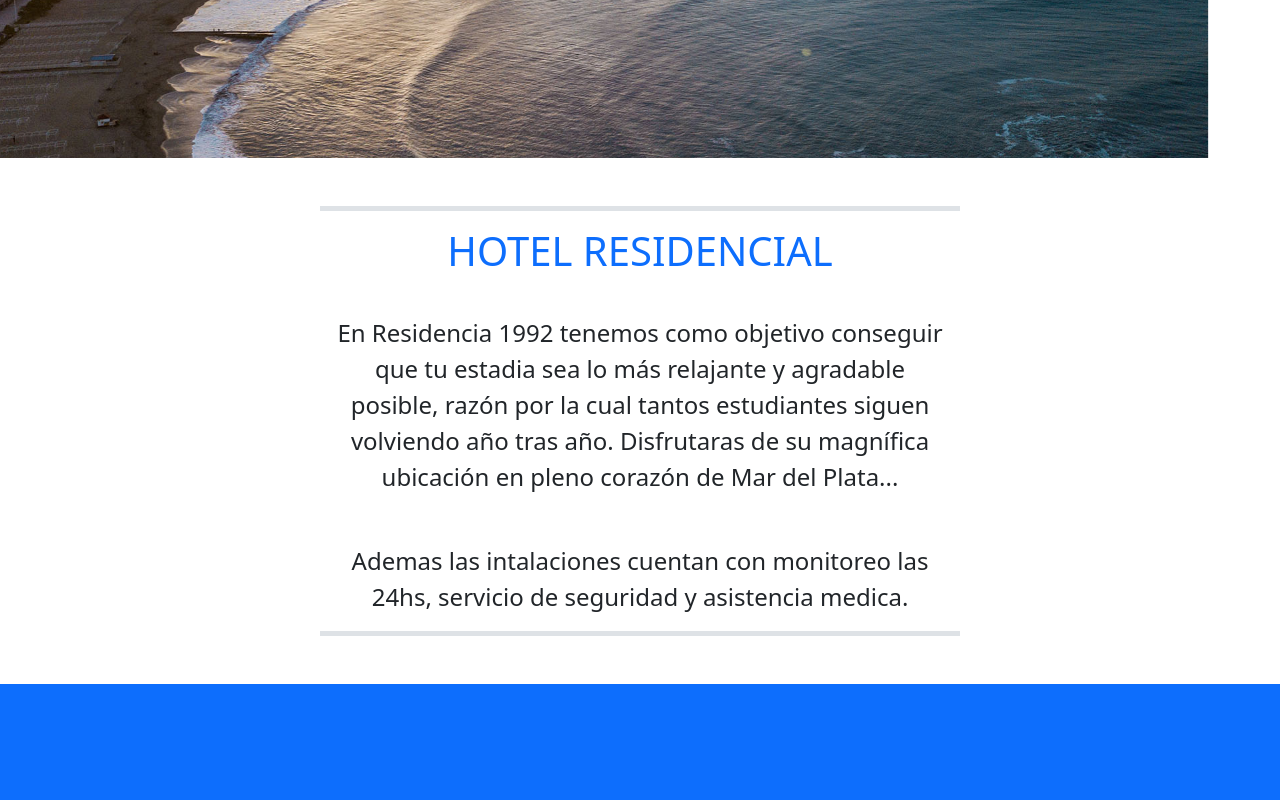
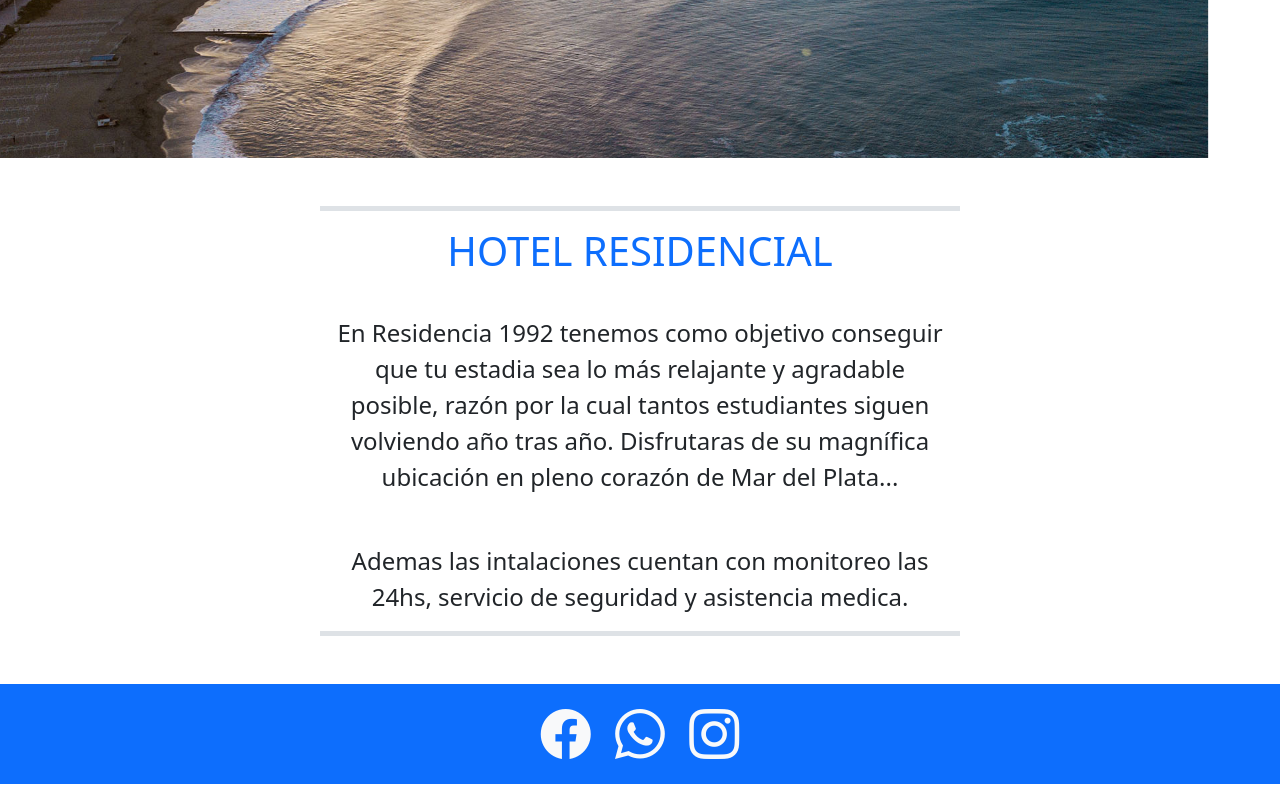
Before and after one commit to freddymdq/Residencia1992-NOALTA, a plain HTML site: page index.html in a window 1280 px wide. Shown: the part 501-1301 px from the top of the page. Drawn offline with nearby package versions, Linux system fonts and the light colour scheme.

Commit message:
index nuevo terminado

```diff
--- a/index.html
+++ b/index.html
@@ -8,23 +8,25 @@
 
     <!--BOOTSTRAP LINK-->
     <link href="https://cdn.jsdelivr.net/npm/bootstrap@5.2.0-beta1/dist/css/bootstrap.min.css" rel="stylesheet" integrity="sha384-0evHe/X+R7YkIZDRvuzKMRqM+OrBnVFBL6DOitfPri4tjfHxaWutUpFmBp4vmVor" crossorigin="anonymous">
+    <!--ICONOS BOOTSTRAP-->
+    <link rel="stylesheet" href="https://cdn.jsdelivr.net/npm/bootstrap-icons@1.8.3/font/bootstrap-icons.css">
     <!--ANIMACIONES LINK-->
     <link rel="stylesheet" href="https://cdnjs.cloudflare.com/ajax/libs/animate.css/4.1.1/animate.min.css"/>
-
+    <!--CSS-->
     <link rel="stylesheet" href="style.css">
 </head>
 
 <body>
     <section class="grid">
         <!--HEADER-->
-        <header> <!--AGREGAR TRANSICIONES A LOS (LINK)-->
+        <header> <!--AGREGAR TRANSICIONES A LOS (LINK) y boton para reservas-->
                 <nav class="navbar navbar-expand-lg bg-primary p-1 ">
                     <div class="container-fluid">
                       <a class="navbar-brand" href="./index.html"><img class="logo" src="./multimedia/imagenes/residencialogo.png" alt="Residencia logo" width="80"></a>
                       <button class="navbar-toggler" type="button" data-bs-toggle="collapse" data-bs-target="#navbarNavAltMarkup" aria-controls="navbarNavAltMarkup" aria-expanded="false" aria-label="Toggle navigation">
                         <span class="navbar-toggler-icon"></span>
                       </button>
-                      <div class="collapse navbar-collapse" id="navbarNavAltMarkup">
+                      <div class="collapse navbar-collapse " id="navbarNavAltMarkup">
                         <div class="navbar-nav w-25 mx-auto">
                           <a class="text-light nav-link active text" aria-current="page" href="./index.html">INICIO</a>
                           <a class="text-light nav-link" href="./paginas/galeria.html">GALERIA</a>
@@ -71,6 +73,16 @@
         </section>
 
 
+        <footer class="footer footer-dark bg-primary w-100 d-flex aligh-items justtify-content-center flex-wrap">
+            <div id="iconos">
+                <a href="https://www.facebook.com" target="_blank"><i class="bi bi-facebook text-light"></i></a>
+                <a href="https://www.whatsapp.com" target="_blank"><i class="bi bi-whatsapp text-light"></i></a>
+                <a href="https://www.instagram.com" target="_blank"><i class="bi bi-instagram text-light"></i></a>
+            </div>
+        </footer>
+
+
+
 
 
         <!--MAIN
@@ -84,15 +96,13 @@
             </div>
         </main>
         -->
-        <!--FOOTER-->
-        <nav class="navbar navbar-dark bg-primary">
-            <!-- Navbar content -->
-          </nav>
+        <!--FOOTER
+
         <footer class="footer bg-primary">
             <a href="https://facebook.com" target="_blank"><img src="./multimedia/imagenes/facebook.png" alt="Logo facebook"></a>
             <a href="https://www.instagram.com" target="_blank"> <img src="./multimedia/imagenes/instagram.png" alt="Logo Instagram"></a>
             <a href="https://www.whatsapp.com" target="_blank"> <img src="./multimedia/imagenes/whatsapp.png" alt="Logo whatsapp"></a>
-        </footer>
+        </footer> -->
 
     </section>
 
--- a/style.css
+++ b/style.css
@@ -167,6 +167,10 @@
             width: 40px;
             padding: 20px;
         }
+            #iconos i{
+               font-size: 50px;
+               padding: 0 10px;
+            }
      /*FIN FOOTER*/
 
 
```
